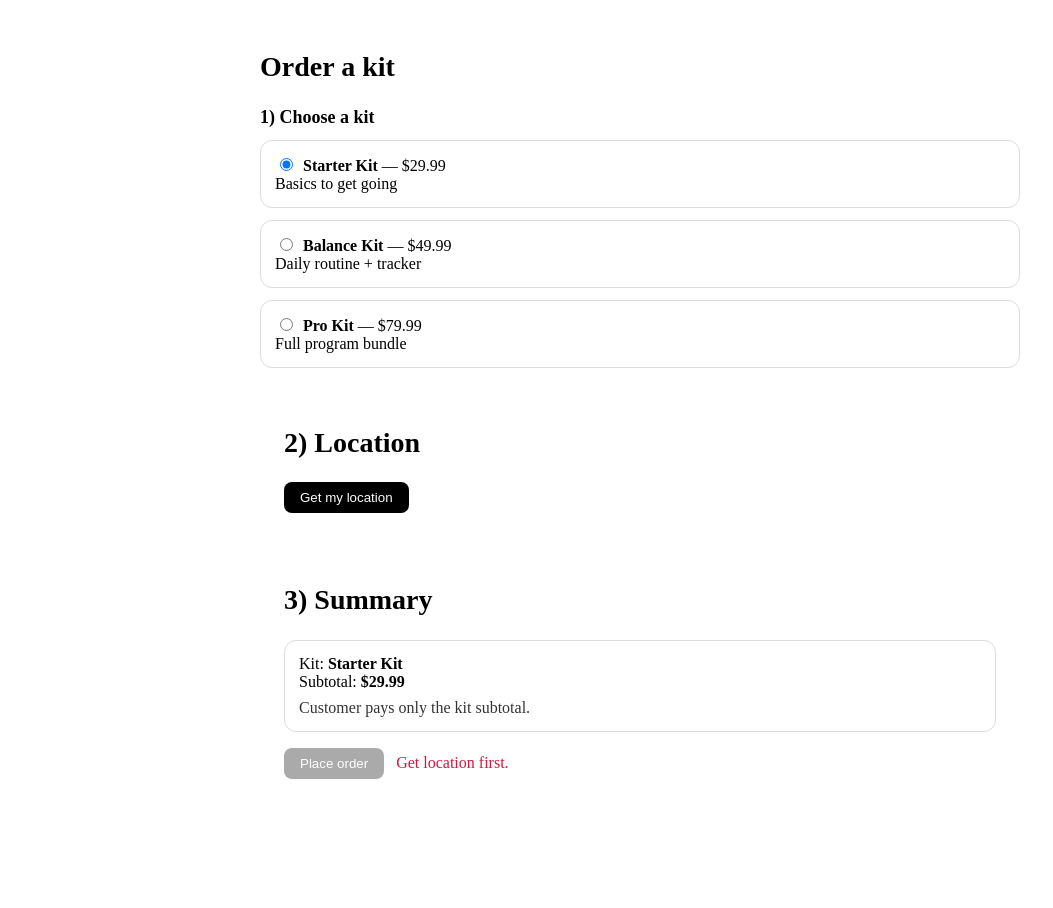
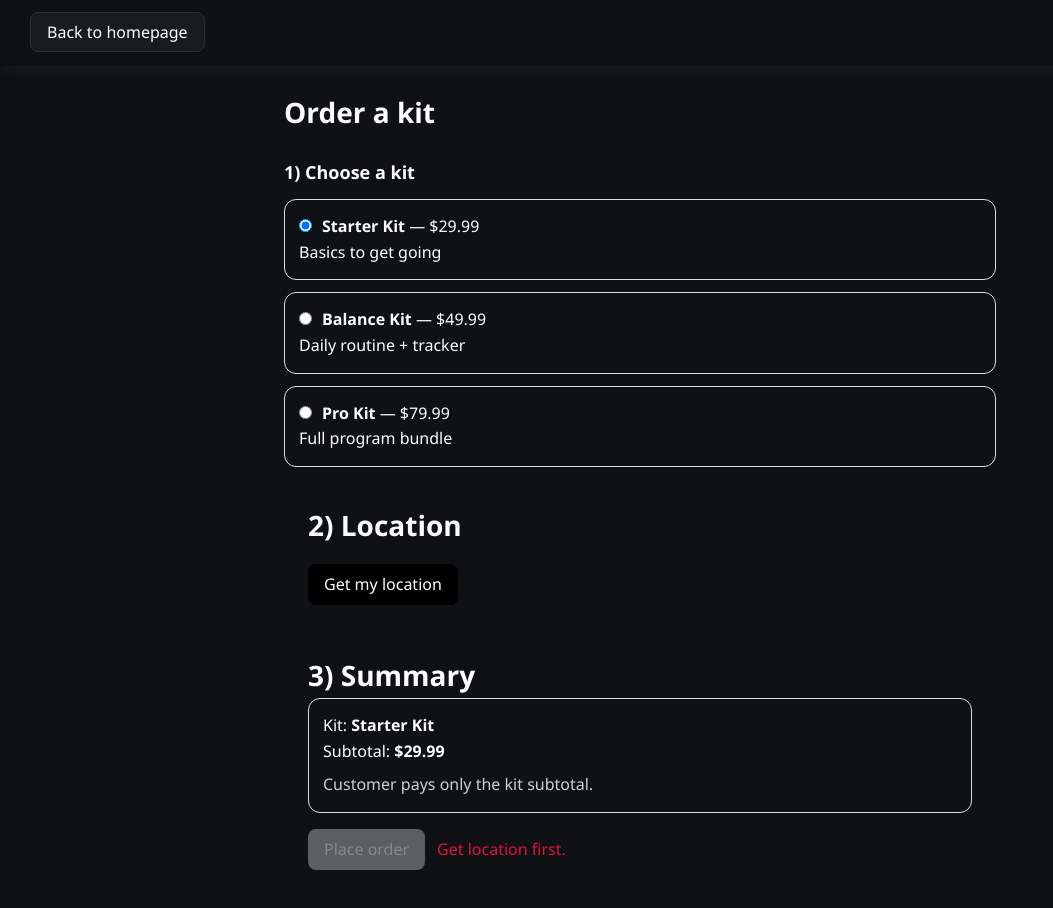
Before and after one commit to rinata-abdurakhimova/web-divers-betterme-project, a Next.js app in the folder frontend/: page /order in a window 1280 px wide. Shown: the top 908 px of the page, without its empty margins (0-1053 px from the left). Before the commit the page ends 835 px from the top, so only its background shows below. Built offline with nearby package versions, Linux system fonts and the light colour scheme.

Commit message:
Update pages structure with new components (Header, Main), global styles and app layout and page

```diff
--- /dev/null
+++ b/frontend/app/globals.scss
@@ -0,0 +1,83 @@
+* {
+  box-sizing: border-box;
+  margin: 0;
+  padding: 0;
+}
+
+html,
+body {
+  height: 100%;
+}
+
+img {
+  display: block;
+  max-width: 100%;
+}
+
+button,
+input {
+  font: inherit;
+  color: inherit;
+  background: none;
+  border: none;
+  outline: none;
+}
+
+
+:root {
+  --bg-primary: #0f1115;
+  --bg-secondary: #181b22;
+
+
+  --text-primary: #ffffff;
+  --text-secondary: #a9b0bd;
+  --text-muted: #6b7280;
+
+  --accent: #4f8cff;
+  --accent-hover: #3c73d9;
+
+  --border-color: #2a2f3a;
+
+  --result-success: #32db32;
+  --result-error: #d32020;
+
+}
+
+body {
+  background-color: var(--bg-primary);
+  color: var(--text-primary);
+
+  font-family: "Segoe UI", sans-serif;
+
+  line-height: 1.6;
+}
+
+main {
+  min-height: 100vh;
+  padding: 40px 20px;
+}
+
+button, a {
+  padding: 8px 16px;
+  border-radius: 8px;
+  background: var(--bg-secondary);
+  border: 1px solid var(--border-color);
+  color: var(--text-primary);
+  cursor: pointer;
+  transition: 0.2s ease;
+  text-decoration: none;
+
+  &:disabled {
+    background: var(--text-muted);
+    cursor: not-allowed;
+  }
+}
+
+button:hover, a:hover {
+  background-color: var(--accent-hover);
+}
+
+button:disabled {
+  opacity: 0.5;
+  cursor: not-allowed;
+}
--- /dev/null
+++ b/frontend/app/layout.tsx
@@ -0,0 +1,36 @@
+import type { Metadata } from "next";
+import { Geist, Geist_Mono } from "next/font/google";
+import "./globals.scss";
+import {Header} from "@/components/Header/Header";
+
+const geistSans = Geist({
+  variable: "--font-geist-sans",
+  subsets: ["latin"],
+});
+
+const geistMono = Geist_Mono({
+  variable: "--font-geist-mono",
+  subsets: ["latin"],
+});
+
+export const metadata: Metadata = {
+  title: "Create Next App",
+  description: "Generated by create next app",
+};
+
+export default function RootLayout({
+  children,
+}: Readonly<{
+  children: React.ReactNode;
+}>) {
+  return (
+    <html lang="en">
+      <body
+        className={`${geistSans.variable} ${geistMono.variable} antialiased`}
+      >
+        <Header />
+        {children}
+      </body>
+    </html>
+  );
+}
--- /dev/null
+++ b/frontend/components/Header/Header.module.scss
@@ -0,0 +1,5 @@
+.header {
+  width: 100%;
+  padding: 20px 30px;
+  box-shadow: 0 4px 10px var(--bg-secondary);
+}
--- /dev/null
+++ b/frontend/components/Header/Header.tsx
@@ -0,0 +1,13 @@
+import Link from "next/link";
+import styles from "./Header.module.scss";
+import {FC} from "react";
+
+export const Header: FC = () => {
+    return (
+        <header className={styles.header}>
+            <Link href="/" className={styles.block__button}>
+                Back to homepage
+            </Link>
+        </header>
+    );
+}
--- /dev/null
+++ b/frontend/components/Main/Main.module.scss
@@ -0,0 +1,20 @@
+.block {
+  min-height: 100vh;
+  display: flex;
+  flex-direction: column;
+  align-items: center;
+  justify-content: center;
+  gap: 24px;
+  text-align: center;
+  padding: 40px;
+
+  &__title {
+    font-size: 32px;
+    font-weight: 700;
+  }
+
+  &__text {
+    font-size: 18px;
+    color: var(--text-secondary);
+  }
+}
```
Also changed, not shown: frontend/app/page.tsx (added, +9 -0 lines), frontend/components/Main/Main.tsx (added, +21 -0 lines).
